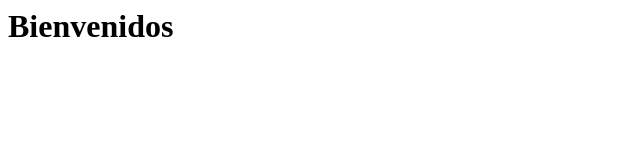
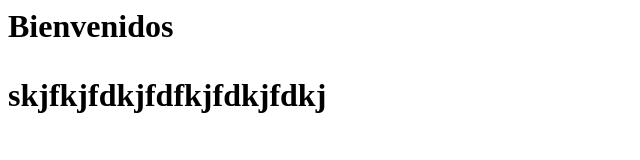
Before and after one commit to ivancuentadeprueba/repositorio_de_prueba, a plain HTML site: page index.html in a window 1280 px wide. Shown: the whole page, without its empty margins (0-640 px from the left). Drawn offline with Linux system fonts and the light colour scheme.

Commit message:
inserte nuevo parrafo

```diff
--- a/index.html
+++ b/index.html
@@ -1 +1,2 @@
 <h1>Bienvenidos<h1>
+<p>skjfkjfdkjfdfkjfdkjfdkj<p>
```
